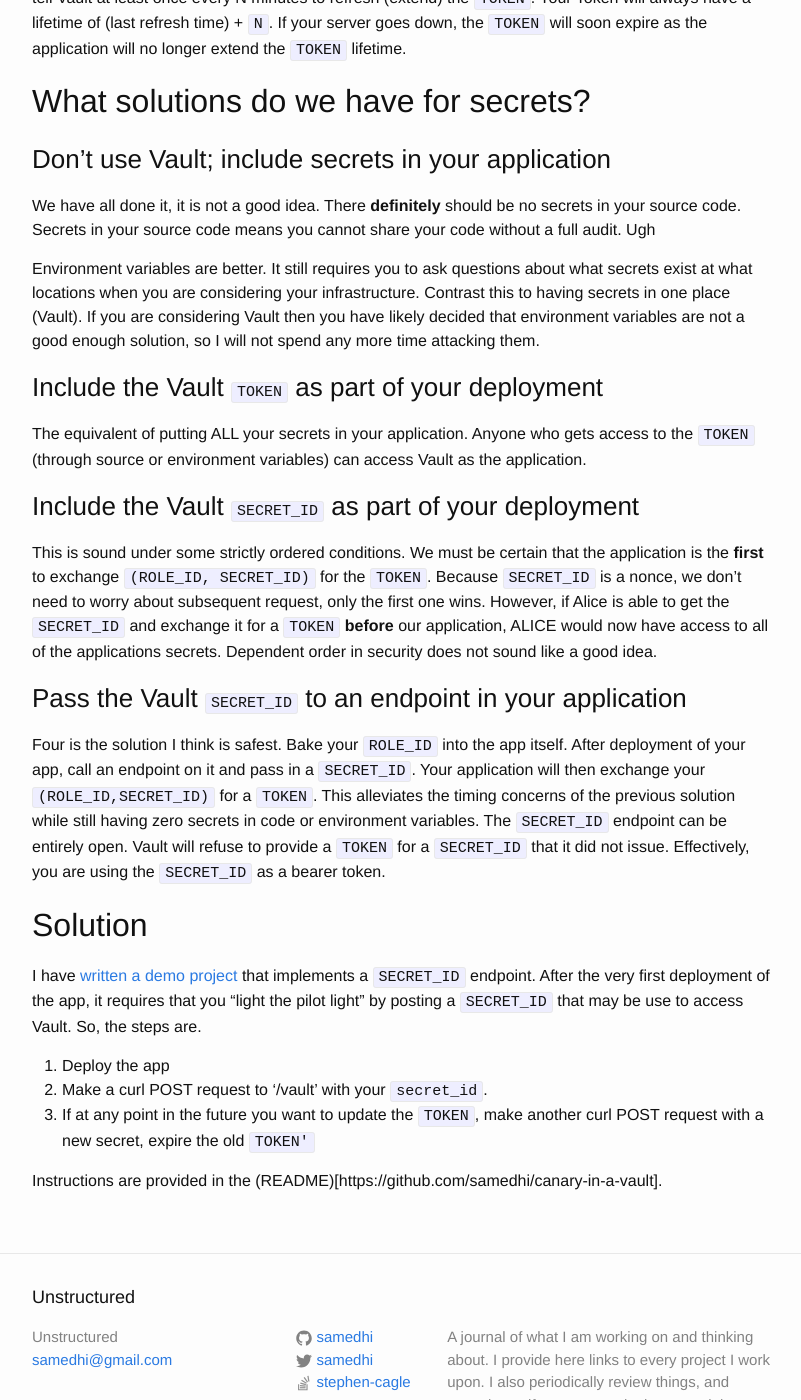
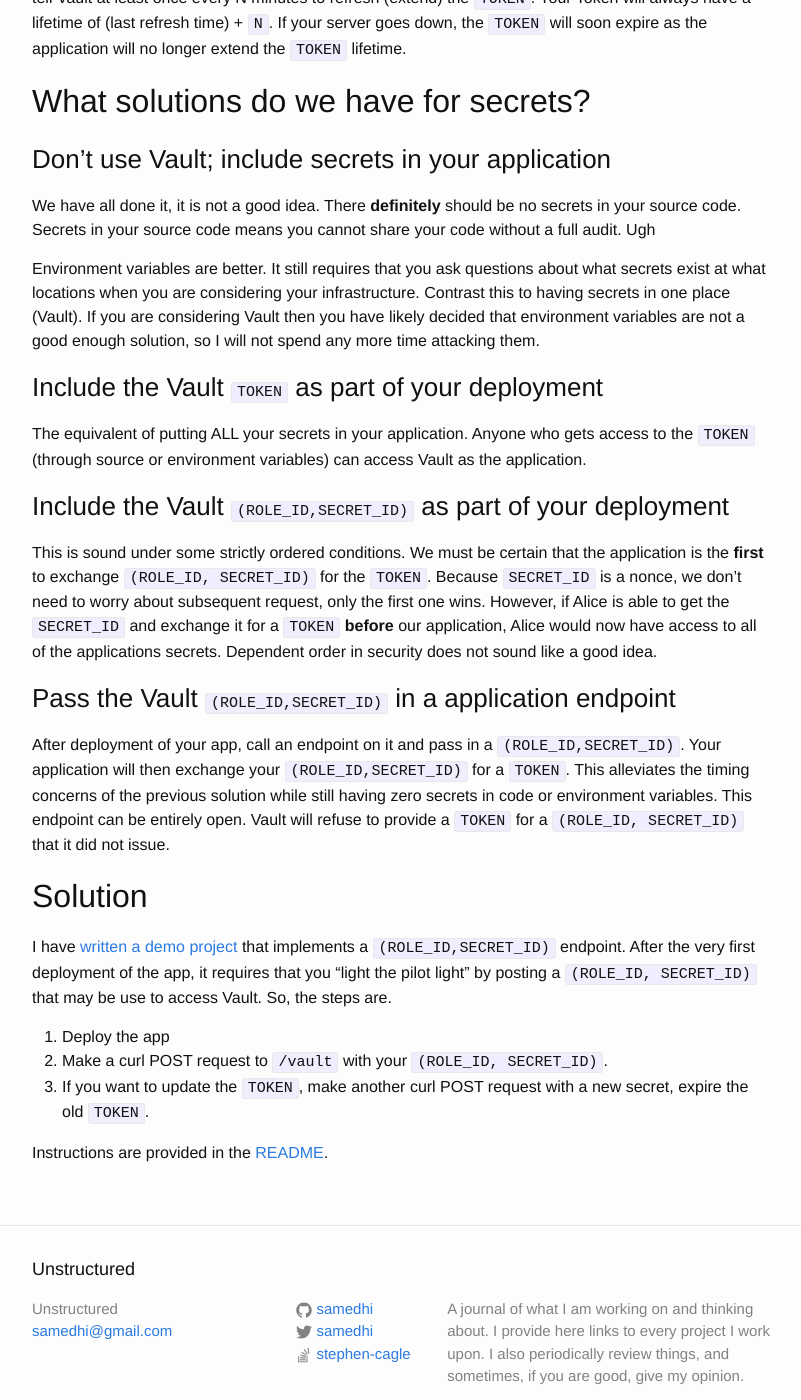
Before and after one commit to samedhi/samedhi.github.io, a Jekyll site: the page built from _posts/2016-12-11-get-a-vault-token-to-your-application.md, in a window 1280 px wide and 1400 px high, scrolled down 636 px. Shown: the whole window, without its empty margins (238-1039 px from the left). Built offline with Jekyll 4.4.1, drawn with Linux system fonts in a browser that asks for light colours; comment, search, counter and statistics services are not loaded; some of the changed text lies outside the part shown.

Commit message:
Cleanup slightly

```diff
--- a/_posts/2016-12-11-get-a-vault-token-to-your-application.md
+++ b/_posts/2016-12-11-get-a-vault-token-to-your-application.md
@@ -20,23 +20,23 @@ Once you application has a `TOKEN` it may then make request to your Vault server
 ### Don't use Vault; include secrets in your application
 We have all done it, it is not a good idea. There **definitely** should be no secrets in your source code. Secrets in your source code means you cannot share your code without a full audit. Ugh
 
-Environment variables are better. It still requires you to ask questions about what secrets exist at what locations when you are considering your infrastructure. Contrast this to having secrets in one place (Vault). If you are considering Vault then you have likely decided that environment variables are not a good enough solution, so I will not spend any more time attacking them.
+Environment variables are better. It still requires that you ask questions about what secrets exist at what locations when you are considering your infrastructure. Contrast this to having secrets in one place (Vault). If you are considering Vault then you have likely decided that environment variables are not a good enough solution, so I will not spend any more time attacking them.
 
 ### Include the Vault `TOKEN` as part of your deployment
 The equivalent of putting ALL your secrets in your application. Anyone who gets access to the `TOKEN` (through source or environment variables) can access Vault as the application.
 
-### Include the Vault `SECRET_ID` as part of your deployment
-This is sound under some strictly ordered conditions. We must be certain that the application is the **first** to exchange `(ROLE_ID, SECRET_ID)` for the `TOKEN`. Because `SECRET_ID` is a nonce, we don't need to worry about subsequent request, only the first one wins. However, if Alice is able to get the `SECRET_ID` and exchange it for a `TOKEN` **before** our application, ALICE would now have access to all of the applications secrets.  Dependent order in security does not sound like a good idea.
+### Include the Vault `(ROLE_ID,SECRET_ID)` as part of your deployment
+This is sound under some strictly ordered conditions. We must be certain that the application is the **first** to exchange `(ROLE_ID, SECRET_ID)` for the `TOKEN`. Because `SECRET_ID` is a nonce, we don't need to worry about subsequent request, only the first one wins. However, if Alice is able to get the `SECRET_ID` and exchange it for a `TOKEN` **before** our application, Alice would now have access to all of the applications secrets.  Dependent order in security does not sound like a good idea.
 
-### Pass the Vault `SECRET_ID` to an endpoint in your application
-Four is the solution I think is safest. Bake your `ROLE_ID` into the app itself. After deployment of your app, call an endpoint on it and pass in a `SECRET_ID`. Your application will then exchange your `(ROLE_ID,SECRET_ID)` for a `TOKEN`. This alleviates the timing concerns of the previous solution while still having zero secrets in code or environment variables. The `SECRET_ID` endpoint can be entirely open. Vault will refuse to provide a `TOKEN` for a `SECRET_ID` that it did not issue. Effectively, you are using the `SECRET_ID` as a bearer token.
+### Pass the Vault `(ROLE_ID,SECRET_ID)` in a application endpoint
+After deployment of your app, call an endpoint on it and pass in a `(ROLE_ID,SECRET_ID)`. Your application will then exchange your `(ROLE_ID,SECRET_ID)` for a `TOKEN`. This alleviates the timing concerns of the previous solution while still having zero secrets in code or environment variables. This endpoint can be entirely open. Vault will refuse to provide a `TOKEN` for a `(ROLE_ID, SECRET_ID)` that it did not issue.
 
 ## Solution
 
-I have [written a demo project](https://github.com/samedhi/canary-in-a-vault) that implements a `SECRET_ID` endpoint. After the very first deployment of the app, it requires that you "light the pilot light" by posting a `SECRET_ID` that may be use to access Vault. So, the steps are.
+I have [written a demo project](https://github.com/samedhi/canary-in-a-vault) that implements a `(ROLE_ID,SECRET_ID)` endpoint. After the very first deployment of the app, it requires that you "light the pilot light" by posting a `(ROLE_ID, SECRET_ID)` that may be use to access Vault. So, the steps are.
 
 1. Deploy the app
-2. Make a curl POST request to '/vault' with your `secret_id`.
-3. If at any point in the future you want to update the `TOKEN`, make another curl POST request with a new secret, expire the old `TOKEN'`
+2. Make a curl POST request to `/vault` with your `(ROLE_ID, SECRET_ID)`.
+3. If you want to update the `TOKEN`, make another curl POST request with a new secret, expire the old `TOKEN`.
 
-Instructions are provided in the (README)[https://github.com/samedhi/canary-in-a-vault].
+Instructions are provided in the [README](https://github.com/samedhi/canary-in-a-vault).
```
Also changed, not shown: other parts of _posts/2016-12-11-get-a-vault-token-to-your-application.md (+1 -1 lines).
